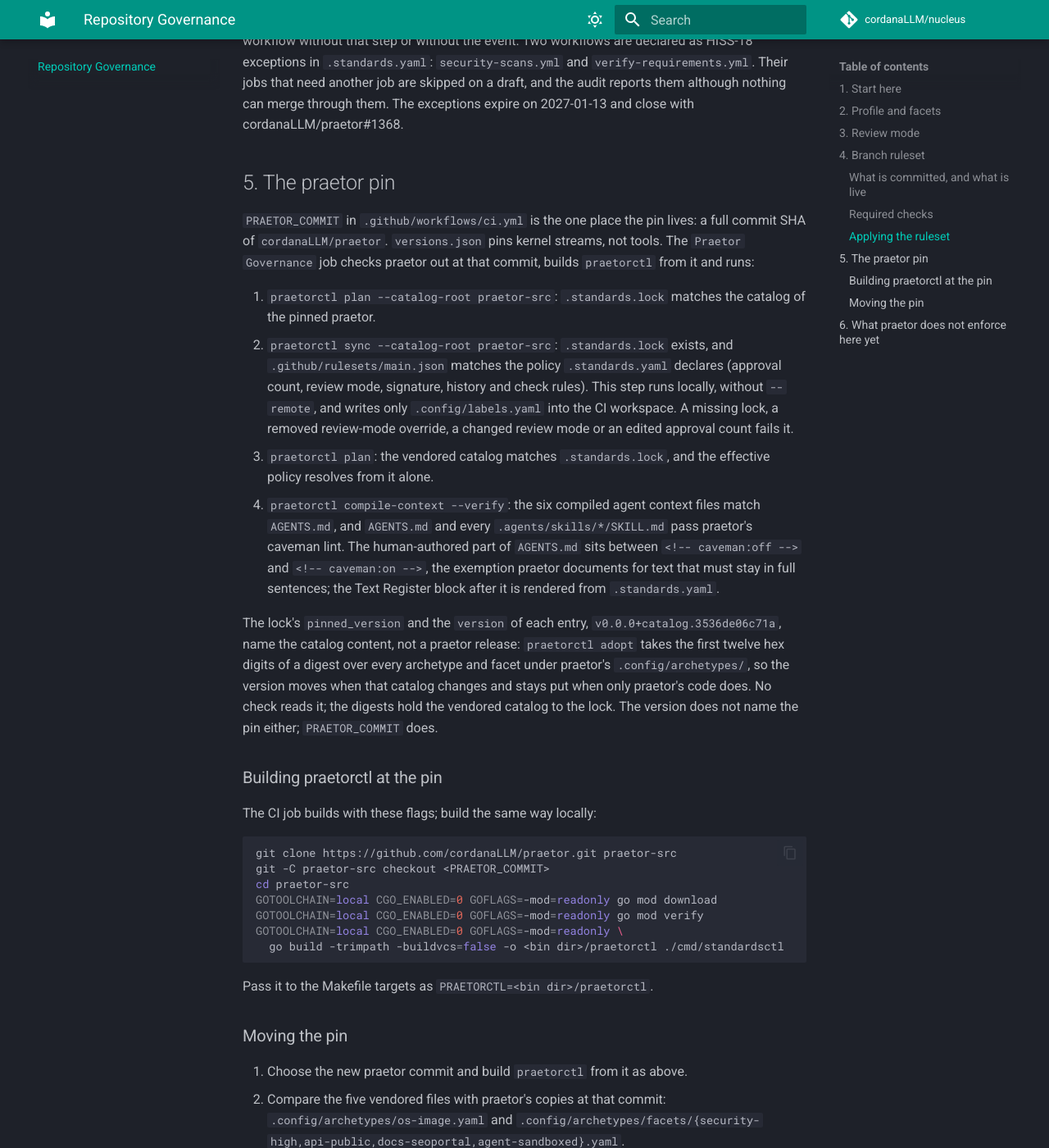
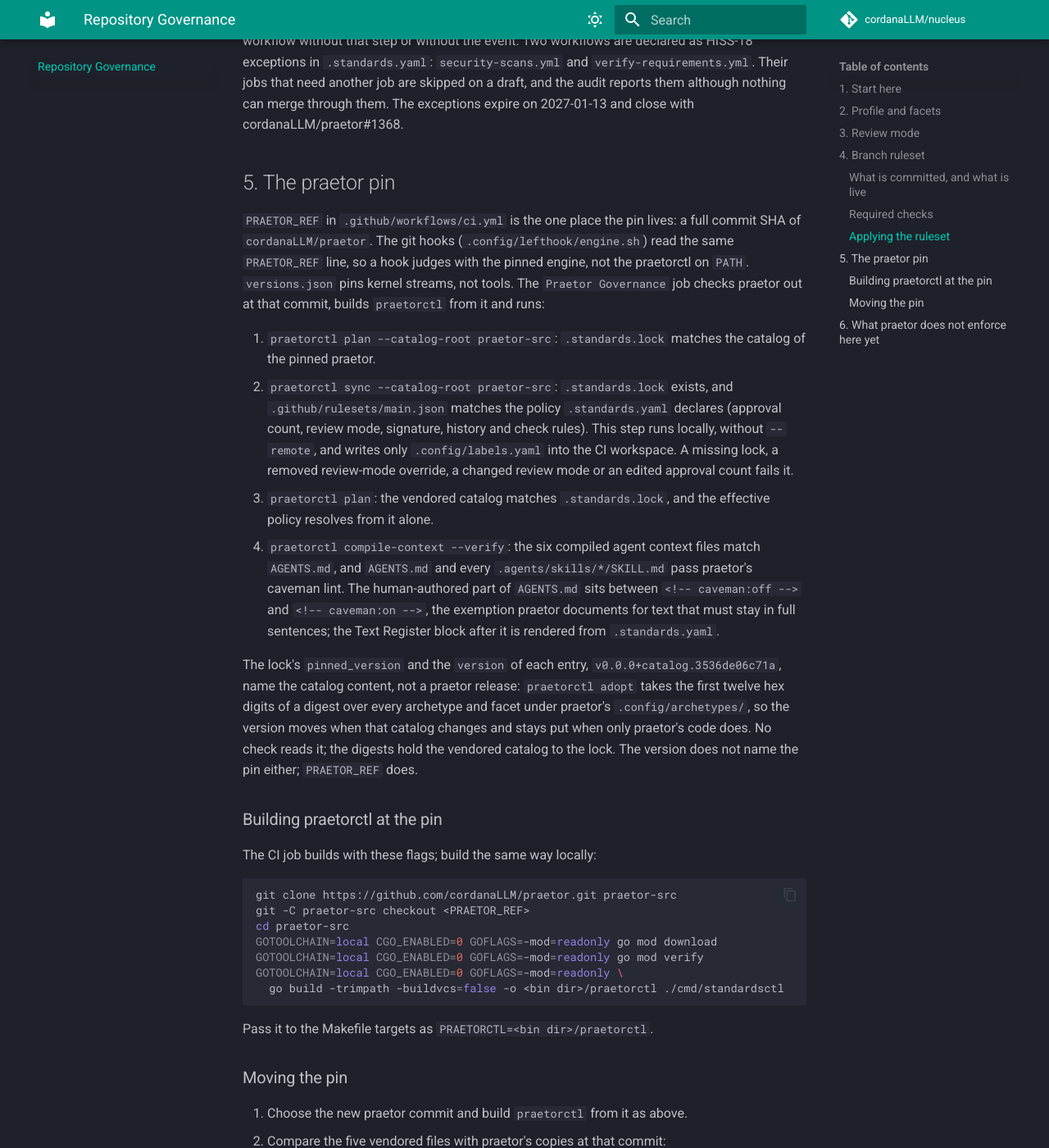
Before and after one commit to cordanaLLM/nucleus, an MkDocs documentation site: the page built from docs/repository-governance.md, in a window 1280 px wide and 1400 px high, scrolled down 5950 px. Shown: the whole window at 82% size. Built offline with MkDocs 1.6.1 and Material for MkDocs 9.7.7, drawn with Linux system fonts in a browser that asks for light colours; comment, search, counter and statistics services are not loaded; some of the changed text lies outside the part shown.

Commit message:
fix(governance): name the praetor pin PRAETOR_REF so git hooks use it (#167)
.config/lefthook/engine.sh finds the engine pin only in a PRAETOR_REF
line under .github/workflows. nucleus declared it as PRAETOR_COMMIT, so
every hook ran the praetorctl on PATH instead of the pinned engine and
judged the repository by another engine's rules. The pin keeps its
value; only its name changes, in ci.yml, the Makefile, the tests and
the docs.

test_hook_engine_finds_the_ci_pin runs the hook's own pin-reading
pipeline over the workflows and requires exactly the ci.yml pin; it
fails when the line is named PRAETOR_COMMIT again, and when engine.sh
stops carrying that pipeline.

Signed-off-by: lusoris <lusoris@proton.me>

````diff
--- a/docs/repository-governance.md
+++ b/docs/repository-governance.md
@@ -218,10 +218,11 @@
 
 ## 5. The praetor pin
 
-`PRAETOR_COMMIT` in `.github/workflows/ci.yml` is the one place the pin lives: a full commit
-SHA of `cordanaLLM/praetor`. `versions.json` pins kernel streams, not tools. The
-`Praetor Governance` job checks praetor out at that commit, builds `praetorctl` from it and
-runs:
+`PRAETOR_REF` in `.github/workflows/ci.yml` is the one place the pin lives: a full commit
+SHA of `cordanaLLM/praetor`. The git hooks (`.config/lefthook/engine.sh`) read the same
+`PRAETOR_REF` line, so a hook judges with the pinned engine, not the praetorctl on `PATH`.
+`versions.json` pins kernel streams, not tools. The `Praetor Governance` job checks praetor
+out at that commit, builds `praetorctl` from it and runs:
 
 1. `praetorctl plan --catalog-root praetor-src`: `.standards.lock` matches the catalog of the
    pinned praetor.
@@ -243,7 +244,7 @@
 digits of a digest over every archetype and facet under praetor's `.config/archetypes/`, so the
 version moves when that catalog changes and stays put when only praetor's code does. No check
 reads it; the digests hold the vendored catalog to the lock. The version does not name the
-pin either; `PRAETOR_COMMIT` does.
+pin either; `PRAETOR_REF` does.
 
 ### Building praetorctl at the pin
 
@@ -251,7 +252,7 @@
 
 ```bash
 git clone https://github.com/cordanaLLM/praetor.git praetor-src
-git -C praetor-src checkout <PRAETOR_COMMIT>
+git -C praetor-src checkout <PRAETOR_REF>
 cd praetor-src
 GOTOOLCHAIN=local CGO_ENABLED=0 GOFLAGS=-mod=readonly go mod download
 GOTOOLCHAIN=local CGO_ENABLED=0 GOFLAGS=-mod=readonly go mod verify
@@ -274,10 +275,10 @@
    covers every archetype and facet in praetor's catalog. Copy back nothing else; adoption
    rewrites many other files, and none of them belongs to a re-pin. praetor has no lock-only
    command yet.
-4. Set `PRAETOR_COMMIT` in `.github/workflows/ci.yml` to the full SHA.
+4. Set `PRAETOR_REF` in `.github/workflows/ci.yml` to the full SHA.
 5. Run `make governance-check PRAETOR_SRC=<praetor checkout>`, `make context`,
    `make ruleset`, `make lint` and `make test`, and commit every file they changed.
-   `governance-check` refuses a praetor checkout whose `HEAD` is not `PRAETOR_COMMIT`; it
+   `governance-check` refuses a praetor checkout whose `HEAD` is not `PRAETOR_REF`; it
    cannot tell which commit your `praetorctl` was built from, so build it at the pin.
 
 A pin whose catalog and lock did not move needs step 4 and step 5 only.
````
Also changed, not shown: CONTRIBUTING.md (+2 -2 lines), README.md (+1 -1 lines), docs/community/contributing.md (+2 -2 lines), 3 other files.
